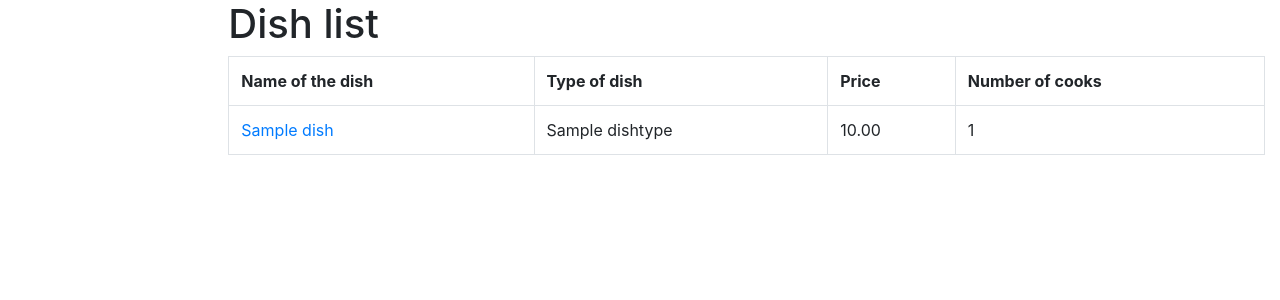
After one commit to Pavlo-Voitov/restaurant-kitchen-service, a Django app: page /dishes/ in a window 1280 px wide. The commit adds this page. Shown: the top 300 px of the page. Run offline with Django 5.2, Linux system fonts and the light colour scheme; tables that the repository leaves empty hold one stand-in row (values such as "Sample post").

Commit message:
create dish_list.html in templates

```diff
--- a/kitchen/models.py
+++ b/kitchen/models.py
@@ -1,5 +1,7 @@
 from django.contrib.auth.models import AbstractUser
 from django.db import models
+from django.urls import reverse
+
 
 # Create your models here.
 class Cook(AbstractUser):
@@ -29,3 +31,6 @@ class Dish(models.Model):
 
     def __str__(self):
         return f"{self.name} with price: {self.price}"
+
+    def get_absolute_url(self):
+        return reverse("kitchen:dish-detail", kwargs={"pk": self.pk})
--- /dev/null
+++ b/templates/kitchen/dish_list.html
@@ -0,0 +1,23 @@
+{% extends "base.html" %}
+
+{% block content %}
+  <h1>Dish list</h1>
+
+    <table class="table table-bordered">
+      <tr>
+        <th>Name of the dish</th>
+        <th>Type of dish</th>
+        <th>Price</th>
+        <th>Number of cooks</th>
+      </tr>
+      {% for dish in dishes %}
+        <tr>
+          <td><a href="{{ dish.get_absolute_url }}">{{ dish.name }}</a></td>
+          <td>{{ dish.dish_type.name }}</td>
+          <td>{{ dish.price }}</td>
+          <td>{{ dish.cooks.count }}</td>
+        </tr>
+      {% endfor %}
+    </table>
+
+{% endblock %}
```
Also changed, not shown: templates/base.html (+0 -8 lines).
